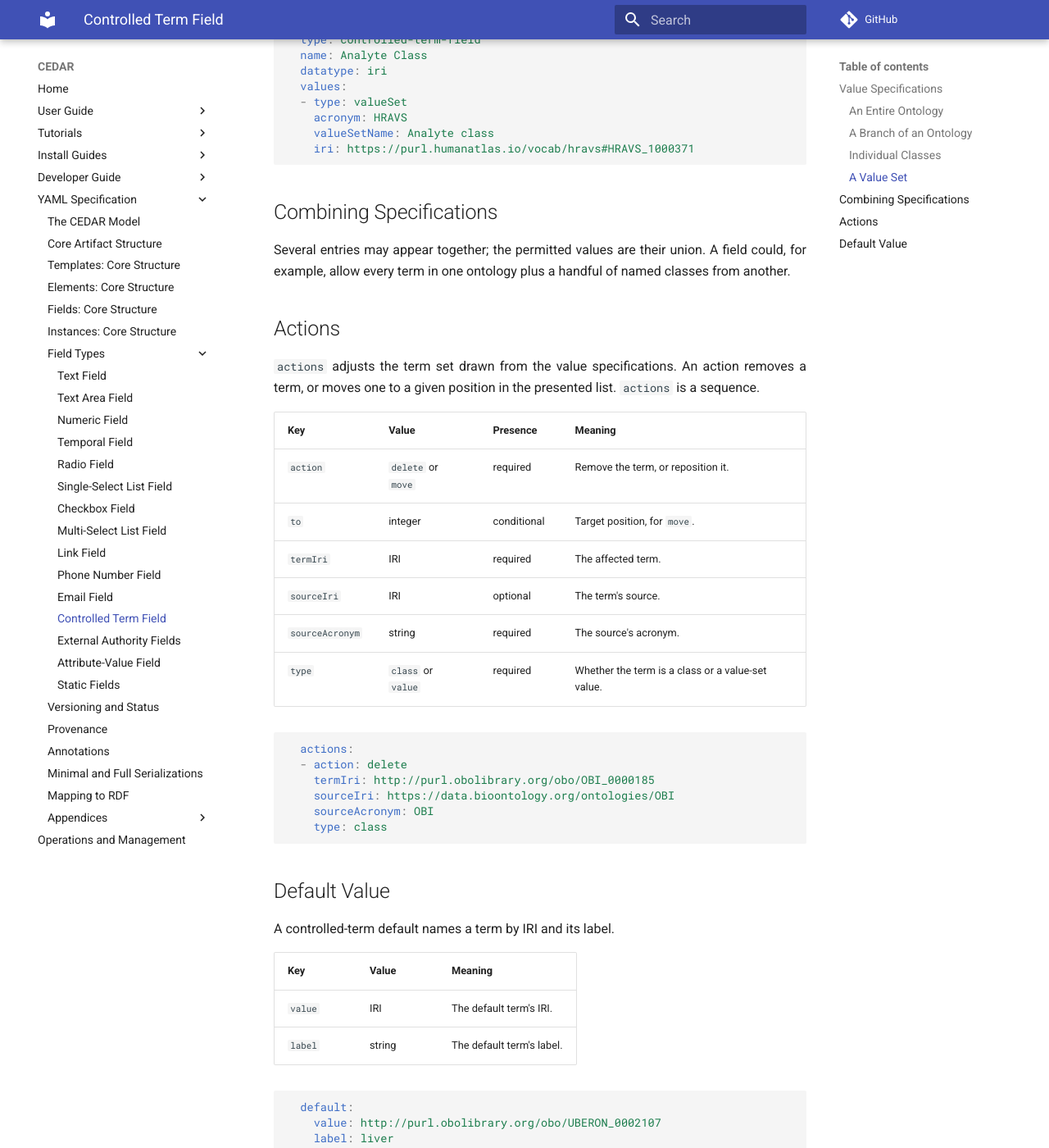
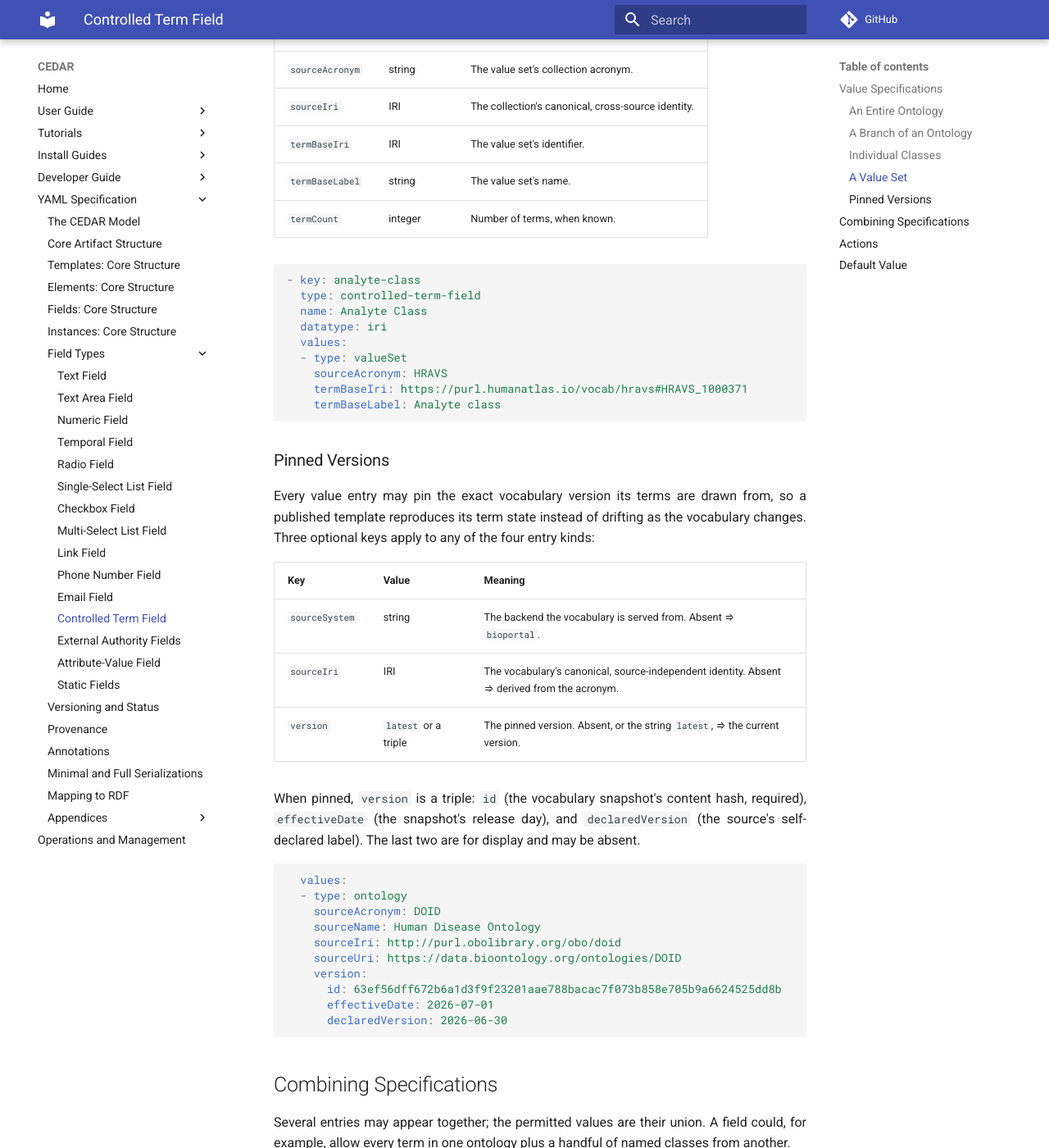
Before and after one commit to metadatacenter/cedar-mkdocs, an MkDocs documentation site: the page built from docs/yaml-spec/field-types/controlled-term-field.md, in a window 1280 px wide and 1400 px high, scrolled down 3257 px. Shown: the whole window at 82% size. Built offline with MkDocs 1.6.1 and Material for MkDocs 9.7.7, drawn with Linux system fonts in a browser that asks for light colours; comment, search, counter and statistics services are not loaded; some of the changed text lies outside the part shown.

Commit message:
YAML spec: update controlled-term value-constraint keys + document versioning
Align the YAML spec with the reworked cedar-artifact-library dialect. Value-constraint
entries now use a source*/term* key scheme:
- source group: sourceSystem, sourceAcronym, sourceName, sourceIri, sourceUri (ontology)
- term group: termIri (class) / termBaseIri (branch, valueSet), termType, termLabel /
  termBaseLabel, termMaxDepth, termCount
Renames: acronym -> sourceAcronym, ontologyName/valueSetName -> sourceName/termBaseLabel,
iri -> sourceUri (ontology) / termIri (class) / termBaseIri (branch, valueSet),
maxDepth -> termMaxDepth, numTerms -> termCount.

Add a "Pinned Versions" section documenting sourceSystem / sourceIri / version (the
version triple id/effectiveDate/declaredVersion, or "latest"). Update the key index
(remove acronym/iri/ontologyName/valueSetName/maxDepth/numTerms; add sourceName/
sourceSystem/sourceUri/termBaseIri/termBaseLabel/termCount/termMaxDepth) and the MCP
tutorial's examples.

Co-Authored-By: Claude Opus 4.8 <noreply@anthropic.com>

````diff
--- a/docs/yaml-spec/field-types/controlled-term-field.md
+++ b/docs/yaml-spec/field-types/controlled-term-field.md
@@ -8,6 +8,10 @@ The permitted terms are declared in a `values` sequence. Each entry names a sour
 and the four source kinds — an ontology, a branch of an ontology, individual classes, and a
 value set — cover the ways a field can be bound to a vocabulary. `actions` refines the set,
 and `default` names a starting term.
+
+Each entry's keys fall into two groups: `source*` keys identify the *vocabulary* the terms are
+drawn from, and `term*` keys identify the *member* within it. Every entry may also carry the
+optional versioning keys described in [Pinned Versions](#pinned-versions).
 
 ## Value Specifications
 
@@ -21,10 +25,11 @@ Ontology, so any cell type is permitted.
 | Key | Value | Meaning |
 |-----|-------|---------|
 | `type` | `ontology` | The source is a whole ontology. |
-| `acronym` | string | The ontology's acronym. |
-| `ontologyName` | string | The ontology's name. |
-| `iri` | IRI | The ontology's identifier. |
-| `numTerms` | integer | Number of terms, when known. |
+| `sourceAcronym` | string | The ontology's acronym — the handle used to resolve it. |
+| `sourceName` | string | The ontology's name. |
+| `sourceIri` | IRI | The ontology's canonical, cross-source identity. |
+| `sourceUri` | IRI | The ontology's URL in the backend. |
+| `termCount` | integer | Number of terms, when known. |
 
 ```yaml
 - key: cell-type
@@ -33,9 +38,10 @@ Ontology, so any cell type is permitted.
   datatype: iri
   values:
   - type: ontology
-    acronym: CL
-    ontologyName: Cell Ontology
-    iri: https://data.bioontology.org/ontologies/CL
+    sourceAcronym: CL
+    sourceName: Cell Ontology
+    sourceIri: http://purl.obolibrary.org/obo/cl
+    sourceUri: https://data.bioontology.org/ontologies/CL
 ```
 
 ### A Branch of an Ontology
@@ -46,11 +52,12 @@ branch of Uberon, so the value must be an organ.
 | Key | Value | Meaning |
 |-----|-------|---------|
 | `type` | `branch` | The source is a branch rooted at a term. |
-| `ontologyName` | string | The source ontology's name. |
-| `acronym` | string | The source ontology's acronym. |
-| `termLabel` | string | The label of the branch's root term. |
-| `iri` | IRI | The root term's identifier. |
-| `maxDepth` | integer | How many levels below the root to include; `0` for unlimited. |
+| `sourceAcronym` | string | The source ontology's acronym. |
+| `sourceName` | string | The source ontology's name. |
+| `sourceIri` | IRI | The source ontology's canonical, cross-source identity. |
+| `termBaseIri` | IRI | The branch root term's identifier. |
+| `termBaseLabel` | string | The branch root term's label. |
+| `termMaxDepth` | integer | How many levels below the root to include; `0` for unlimited. |
 
 ```yaml
 - key: organ
@@ -59,11 +66,12 @@ branch of Uberon, so the value must be an organ.
   datatype: iri
   values:
   - type: branch
-    ontologyName: Uber Anatomy Ontology
-    acronym: UBERON
-    termLabel: organ
-    iri: http://purl.obolibrary.org/obo/UBERON_0000062
-    maxDepth: 0
+    sourceAcronym: UBERON
+    sourceName: Uber Anatomy Ontology
+    sourceIri: http://purl.obolibrary.org/obo/uberon
+    termBaseIri: http://purl.obolibrary.org/obo/UBERON_0000062
+    termBaseLabel: organ
+    termMaxDepth: 0
 ```
 
 ### Individual Classes
@@ -74,11 +82,12 @@ three assay classes from the Ontology for Biomedical Investigations.
 | Key | Value | Meaning |
 |-----|-------|---------|
 | `type` | `class` | The source is one term. |
-| `label` | string | The term's display label. |
-| `acronym` | string | The source's acronym. |
+| `sourceAcronym` | string | The source ontology's acronym. |
+| `sourceIri` | IRI | The source ontology's canonical, cross-source identity. |
+| `termIri` | IRI | The term's identifier. |
 | `termType` | `class` or `value` | Whether the term is an ontology class or a value-set value. |
 | `termLabel` | string | The term's preferred label. |
-| `iri` | IRI | The term's identifier. |
+| `label` | string | The term's display label. |
 
 ```yaml
 - key: assay-type
@@ -87,23 +96,23 @@ three assay classes from the Ontology for Biomedical Investigations.
   datatype: iri
   values:
   - type: class
-    label: histopathology assay
-    acronym: OBI
+    sourceAcronym: OBI
+    termIri: http://purl.obolibrary.org/obo/OBI_0002564
     termType: class
     termLabel: histopathology assay
-    iri: http://purl.obolibrary.org/obo/OBI_0002564
+    label: histopathology assay
   - type: class
-    label: imaging assay
-    acronym: OBI
+    sourceAcronym: OBI
+    termIri: http://purl.obolibrary.org/obo/OBI_0000185
     termType: class
     termLabel: imaging assay
-    iri: http://purl.obolibrary.org/obo/OBI_0000185
+    label: imaging assay
   - type: class
-    label: microscopy assay
-    acronym: OBI
+    sourceAcronym: OBI
+    termIri: http://purl.obolibrary.org/obo/OBI_0002119
     termType: class
     termLabel: microscopy assay
-    iri: http://purl.obolibrary.org/obo/OBI_0002119
+    label: microscopy assay
 ```
 
 ### A Value Set
@@ -114,10 +123,11 @@ class* value set from HRAVS.
 | Key | Value | Meaning |
 |-----|-------|---------|
 | `type` | `valueSet` | The source is a value set. |
-| `acronym` | string | The value set's collection acronym. |
-| `valueSetName` | string | The value set's name. |
-| `iri` | IRI | The value set's identifier. |
-| `numTerms` | integer | Number of terms, when known. |
+| `sourceAcronym` | string | The value set's collection acronym. |
+| `sourceIri` | IRI | The collection's canonical, cross-source identity. |
+| `termBaseIri` | IRI | The value set's identifier. |
+| `termBaseLabel` | string | The value set's name. |
+| `termCount` | integer | Number of terms, when known. |
 
 ```yaml
 - key: analyte-class
@@ -126,9 +136,38 @@ class* value set from HRAVS.
   datatype: iri
   values:
   - type: valueSet
-    acronym: HRAVS
-    valueSetName: Analyte class
-    iri: https://purl.humanatlas.io/vocab/hravs#HRAVS_1000371
+    sourceAcronym: HRAVS
+    termBaseIri: https://purl.humanatlas.io/vocab/hravs#HRAVS_1000371
+    termBaseLabel: Analyte class
+```
+
+### Pinned Versions
+
+Every value entry may pin the exact vocabulary version its terms are drawn from, so a
+published template reproduces its term state instead of drifting as the vocabulary changes.
+Three optional keys apply to any of the four entry kinds:
+
+| Key | Value | Meaning |
+|-----|-------|---------|
+| `sourceSystem` | string | The backend the vocabulary is served from. Absent ⇒ `bioportal`. |
+| `sourceIri` | IRI | The vocabulary's canonical, source-independent identity. Absent ⇒ derived from the acronym. |
+| `version` | `latest` or a triple | The pinned version. Absent, or the string `latest`, ⇒ the current version. |
+
+When pinned, `version` is a triple: `id` (the vocabulary snapshot's content hash, required),
+`effectiveDate` (the snapshot's release day), and `declaredVersion` (the source's self-declared
+label). The last two are for display and may be absent.
+
+```yaml
+  values:
+  - type: ontology
+    sourceAcronym: DOID
+    sourceName: Human Disease Ontology
+    sourceIri: http://purl.obolibrary.org/obo/doid
+    sourceUri: https://data.bioontology.org/ontologies/DOID
+    version:
+      id: 63ef56dff672b6a1d3f9f23201aae788bacac7f073b858e705b9a6624525dd8b
+      effectiveDate: 2026-07-01
+      declaredVersion: 2026-06-30
 ```
 
 ## Combining Specifications
````
Also changed, not shown: docs/tutorials/cedar_mcps_tutorial.md (+17 -17 lines), docs/yaml-spec/appendices/key-index.md (+11 -10 lines).
